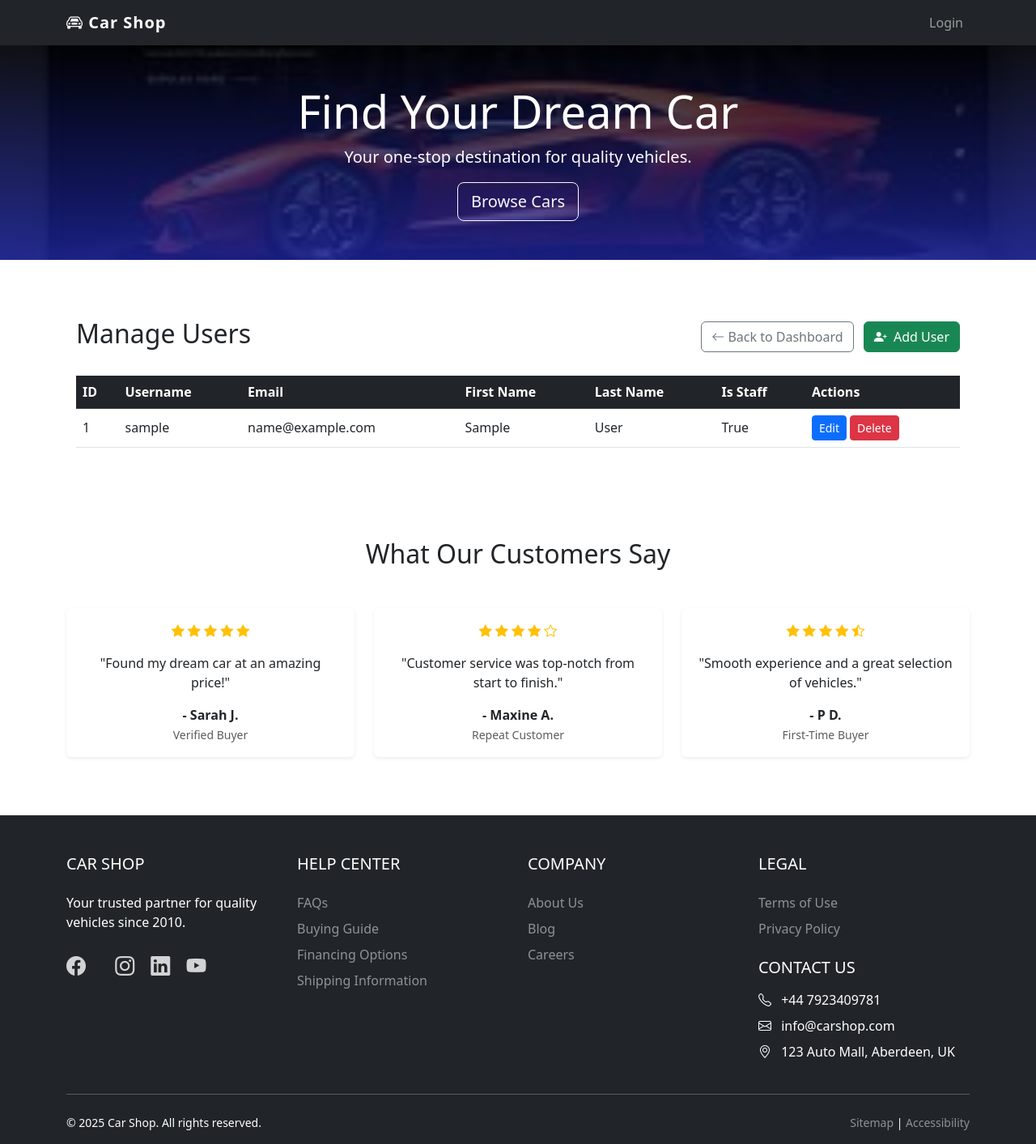
After one commit to jst-uyi/carshop_project, a Django app: page /manage-users/ in a window 1280 px wide. The commit adds this page. Shown: the whole page at 81% size. Run offline with Django 4.2, Linux system fonts and the light colour scheme; tables that the repository leaves empty hold one stand-in row (values such as "Sample post").

Commit message:
Updated admin functions

```diff
--- a/cars/templates/cars/about.html
+++ b/cars/templates/cars/about.html
@@ -154,7 +154,7 @@
                 <p>Happy Customers</p>
             </div>
             <div class="col-md-3">
-                <h3 class="display-4 fw-bold">500+</h3>
+                <h3 class="display-4 fw-bold">100+</h3>
                 <p>Vehicles in Stock</p>
             </div>
             <div class="col-md-3">
--- /dev/null
+++ b/cars/templates/cars/manage_users.html
@@ -0,0 +1,52 @@
+{% extends 'base.html' %}
+{% block title %}Manage Users{% endblock %}
+
+{% block content %}
+<div class="container py-5">
+    <div class="d-flex justify-content-between align-items-center mb-4">
+        <h2>Manage Users</h2>
+        <div>
+            <a href="{% url 'admin_dashboard' %}" class="btn btn-outline-secondary me-2">
+                <i class="bi bi-arrow-left"></i> Back to Dashboard
+            </a>
+            <a href="{% url 'add_user' %}" class="btn btn-success">
+                <i class="bi bi-person-plus-fill me-1"></i> Add User
+            </a>
+        </div>
+    </div>
+
+    <div class="table-responsive">
+        <table class="table table-hover align-middle">
+            <thead class="table-dark">
+                <tr>
+                    <th>ID</th>
+                    <th>Username</th>
+                    <th>Email</th>
+                    <th>First Name</th>
+                    <th>Last Name</th>
+                    <th>Is Staff</th>
+                    <th>Actions</th>
+                </tr>
+            </thead>
+            <tbody>
+                {% for user in users %}
+                <tr>
+                    <td>{{ user.id }}</td>
+                    <td>{{ user.username }}</td>
+                    <td>{{ user.email }}</td>
+                    <td>{{ user.first_name }}</td>
+                    <td>{{ user.last_name }}</td>
+                    <td>{{ user.is_staff }}</td>
+                    <td>
+                        <a href="{% url 'edit_user' user.id %}" class="btn btn-sm btn-primary">Edit</a>
+                        <a href="{% url 'delete_user' user.id %}" class="btn btn-sm btn-danger">Delete</a>
+                    </td>
+                </tr>
+                {% empty %}
+                <tr><td colspan="7" class="text-center">No users found.</td></tr>
+                {% endfor %}
+            </tbody>
+        </table>
+    </div>
+</div>
+{% endblock %}
--- a/cars/urls.py
+++ b/cars/urls.py
@@ -28,4 +28,15 @@ urlpatterns = [
 
     path('admin-dashboard/order/<int:order_id>/', views.order_detail, name='order_detail'),
 
+
+    path('manage-cars/', views.manage_cars, name='manage_cars'),
+    path('manage-cars/add/', views.add_car, name='add_car'),
+    path('manage-cars/<int:car_id>/edit/', views.edit_car, name='edit_car'),
+    path('manage-cars/<int:car_id>/delete/', views.delete_car, name='delete_car'),
+
+    path('manage-users/', views.manage_users, name='manage_users'),
+    path('add-user/', views.add_user, name='add_user'),
+    path('edit-user/<int:user_id>/', views.edit_user, name='edit_user'),
+    path('delete-user/<int:user_id>/', views.delete_user, name='delete_user'),
+
 ]
--- a/cars/views.py
+++ b/cars/views.py
@@ -11,7 +11,7 @@ from django.contrib.admin.views.decorators import staff_member_required
 from .models import CartItem, Order
 from django.contrib.auth.models import User
 from django.contrib.auth.hashers import make_password
-from .forms import EditProfileForm
+from .forms import EditProfileForm, CarForm, CustomUserForm
 from django.utils import timezone
 from datetime import timedelta
 from django.db import models
@@ -332,3 +332,75 @@ def order_detail(request, order_id):
         'order': order,
         'status_choices': status_choices,
     })
+
+def manage_cars(request):
+    search_query = request.GET.get('search', '')  # Get the search query from the request
+    cars = Car.objects.all()
+
+    if search_query:
+        cars = cars.filter(
+            Q(name__icontains=search_query) |
+            Q(location__icontains=search_query) |
+            Q(fuel_type__icontains=search_query)
+        )
+
+    return render(request, 'cars/manage_cars.html', {'cars': cars})
+
+def add_car(request):
+    if request.method == 'POST':
+        form = CarForm(request.POST, request.FILES)
+        if form.is_valid():
+            form.save()
+            return redirect('manage_cars')
+    else:
+        form = CarForm()
+    return render(request, 'cars/car_form.html', {'form': form, 'action': 'Add'})
+
+def edit_car(request, car_id):
+    car = get_object_or_404(Car, id=car_id)
+    if request.method == 'POST':
+        form = CarForm(request.POST, request.FILES, instance=car)
+        if form.is_valid():
+            form.save()
+            return redirect('manage_cars')
+    else:
+        form = CarForm(instance=car)
+    return render(request, 'cars/car_form.html', {'form': form, 'action': 'Edit'})
+
+def delete_car(request, car_id):
+    car = get_object_or_404(Car, id=car_id)
+    car.delete()
+    return redirect('manage_cars')
+
+def manage_users(request):
+    users = User.objects.all()
+    return render(request, 'cars/manage_users.html', {'users': users})
+
+def add_user(request):
+    if request.method == 'POST':
+        form = CustomUserForm(request.POST)
+        if form.is_valid():
+            form.save()
+            messages.success(request, 'User added successfully.')
+            return redirect('manage_users')
+    else:
+        form = CustomUserForm()
+    return render(request, 'cars/user_form.html', {'form': form, 'title': 'Add User'})
+
+def edit_user(request, user_id):
+    user = get_object_or_404(User, pk=user_id)
+    if request.method == 'POST':
+        form = CustomUserForm(request.POST, instance=user)
+        if form.is_valid():
+            form.save()
+            messages.success(request, 'User updated successfully.')
+            return redirect('manage_users')
+    else:
+        form = CustomUserForm(instance=user)
+    return render(request, 'cars/user_form.html', {'form': form, 'title': 'Edit User'})
+
+def delete_user(request, user_id):
+    user = get_object_or_404(User, pk=user_id)
+    user.delete()
+    messages.success(request, 'User deleted successfully.')
+    return redirect('manage_users')
--- a/carshop/settings.py
+++ b/carshop/settings.py
@@ -23,9 +23,9 @@ BASE_DIR = Path(__file__).resolve().parent.parent
 SECRET_KEY = 'django-insecure-p&y**rl%-4&fkc2-^_(9!^a-v1-xv2ym8%d7sm1ld0*oc3vbkc'
 
 # SECURITY WARNING: don't run with debug turned on in production!
-DEBUG = True
+DEBUG = False
 
-ALLOWED_HOSTS = []
+ALLOWED_HOSTS = ['*']
 
 
 # Application definition
```
Also changed, not shown: cars/forms.py (+11 -0 lines), cars/management/commands/import_cars.py (+18 -17 lines), cars/templates/admin_dashboard.html (+14 -7 lines), cars/templates/cars/car_form.html (added, +22 -0 lines), cars/templates/cars/manage_cars.html (added, +74 -0 lines), cars/templates/cars/user_form.html (added, +26 -0 lines), 2 other files.
